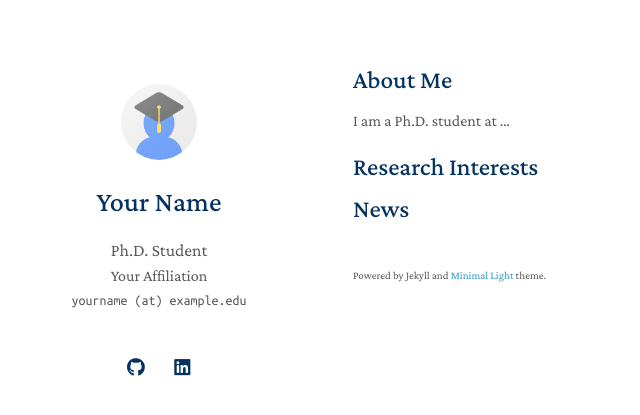
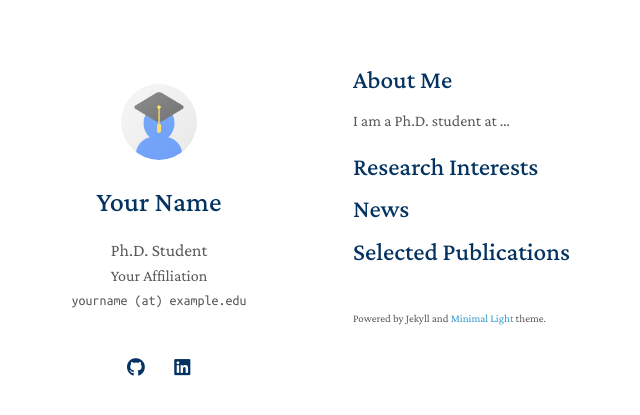
Before and after one commit to kthrn22/kthrn22.github.io, a Jekyll site: the page built from index.md, in a window 1280 px wide. Shown: the top 415 px of the page, without its empty margins (117-757 px from the left). Built offline with Jekyll 4.4.1, drawn with Linux system fonts in a browser that asks for light colours; a style sheet for code colours, icons or effects is not loaded; our own code applies the rules of GitHub Pages for plain Markdown files.

Commit message:
Update index.md

```diff
--- a/index.md
+++ b/index.md
@@ -9,3 +9,5 @@
 ## Research Interests
 
 ## News
+
+## Selected Publications
```
